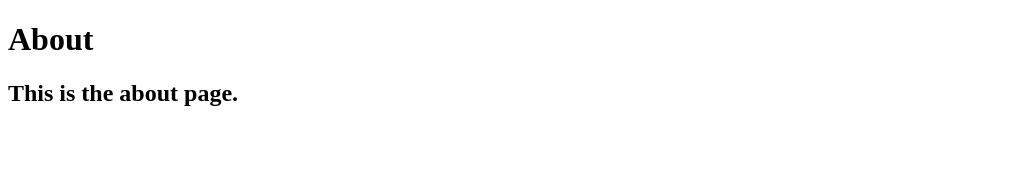
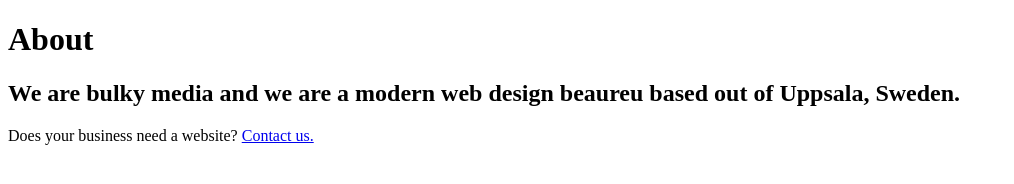
Before and after one commit to AslanHud/bulky-static-gatsby-website, a Gatsby site: page /about in a window 1280 px wide. Shown: the whole page, without its empty margins (0-1014 px from the left). Built offline with nearby package versions, Linux system fonts and the light colour scheme; Gatsby itself is replaced by a stand-in of ours.

Commit message:
added links between pages

```diff
--- a/src/pages/about.js
+++ b/src/pages/about.js
@@ -1,10 +1,12 @@
 import React from 'react'
+import { Link } from 'gatsby'
 
 const AboutPage = () => {
     return (
         <div>
             <h1>About</h1>
-            <h2>This is the about page.</h2>
+            <h2>We are bulky media and we are a modern web design beaureu based out of Uppsala, Sweden.</h2>
+            <p>Does your business need a website? <Link to="/contact">Contact us.</Link></p>
         </div>
     )
 }
--- a/src/pages/contact.js
+++ b/src/pages/contact.js
@@ -1,10 +1,12 @@
 import React from 'react'
+import { Link } from 'gatsby'
 
 const ContactPage = () => {
     return (
         <div>
             <h1>Contact us</h1>
             <h2>This is the contact page.</h2>
+            <a href="https://www.twitter.com">Follow us on Twitter!</a>
         </div>
     )
 }
```
